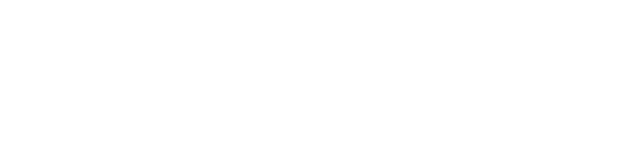
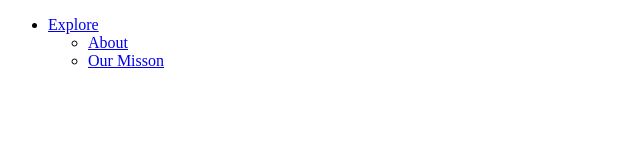
Before and after one commit to layshaa/DubHacks25, a plain HTML site: page index.html in a window 1280 px wide. Shown: the whole page, without its empty margins (0-640 px from the left). Drawn offline with Linux system fonts and the light colour scheme.

Commit message:
Initial landing page with first dropdown

```diff
--- a/index.html
+++ b/index.html
@@ -8,7 +8,17 @@
 
     <body>
         <header>
-
+            <nav>
+                <ul>
+                    <li>
+                        <a href="index.html">Explore</a>
+                        <ul class="dropdown">
+                            <li><a href="about.html">About</a></li>
+                            <li><a href="mission.html">Our Misson</a></li>
+                        </ul>
+                    </li>
+                </ul>
+            </nav>
         </header>
         <main>
 
```
